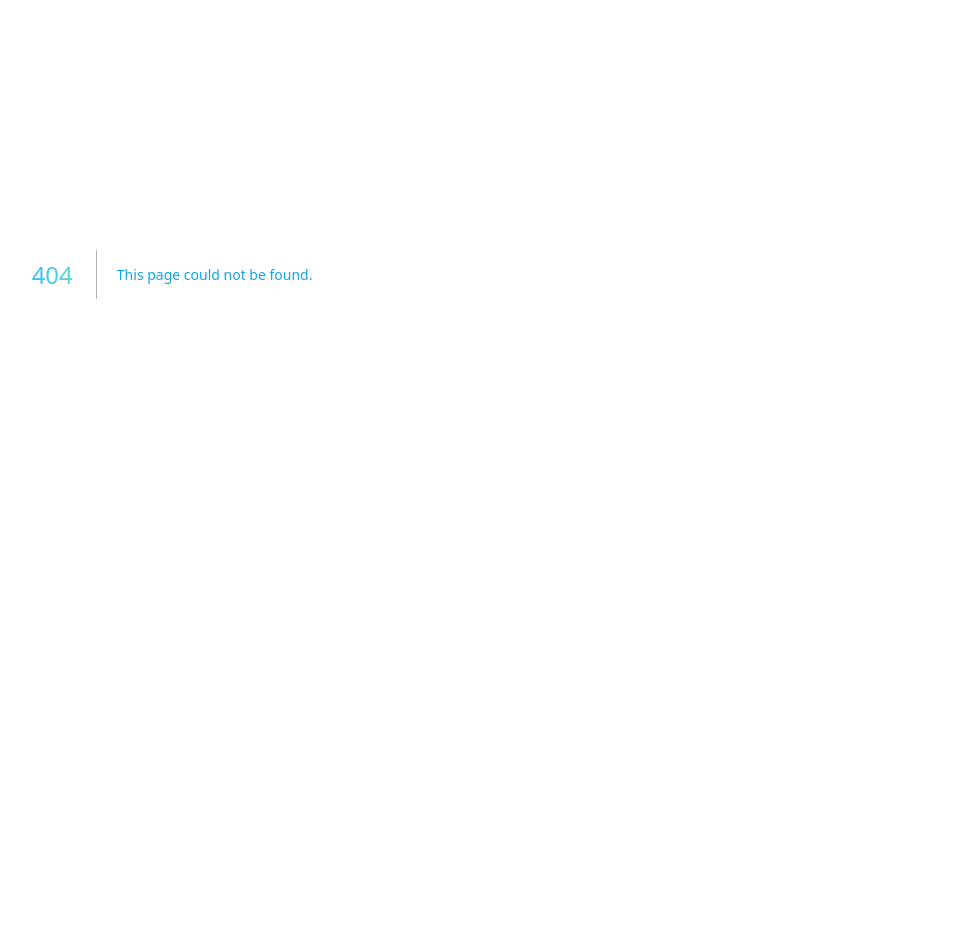
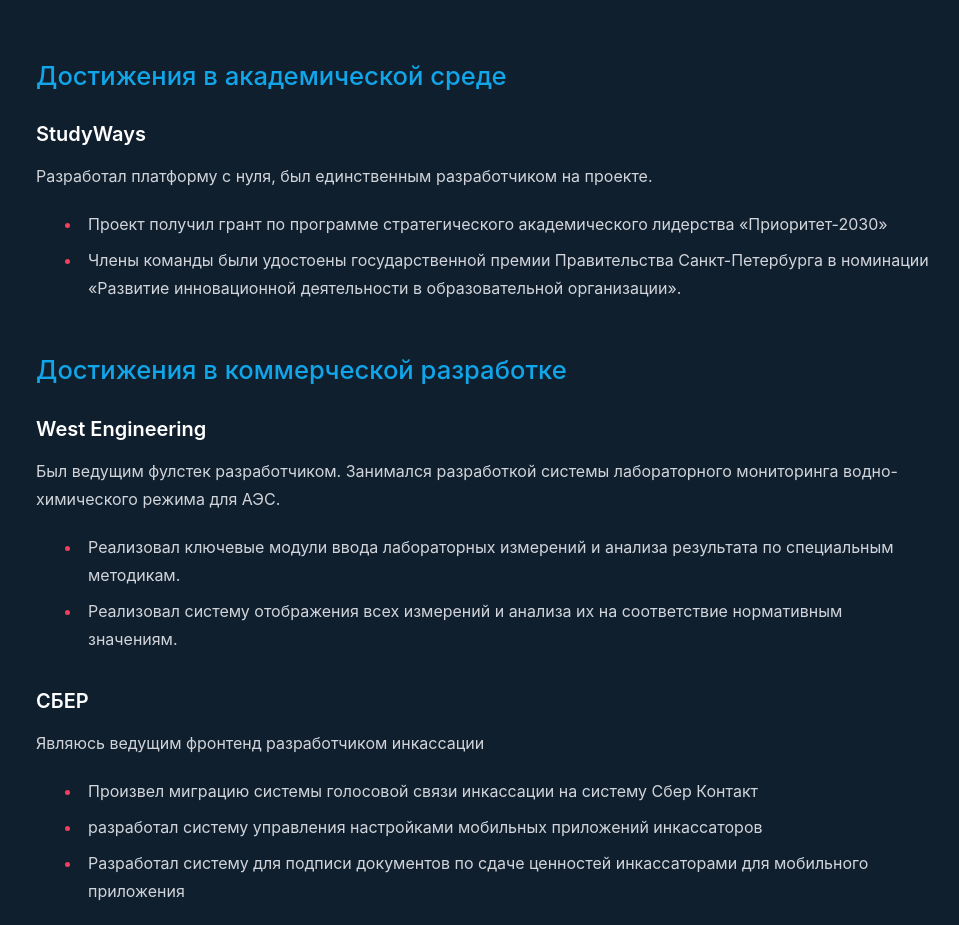
Before and after one commit to TeamHeightline/herzen-final-term-paper, a Next.js app: page /herzen-final-term-paper/about-me in a window 1280 px wide. Before the commit this address had no page. Shown: the part 126-1051 px from the top of the page, without its empty margins (156-1115 px from the left). Before the commit the page ends 800 px from the top, so only its background shows below. Built offline with nearby package versions, Linux system fonts and the light colour scheme.

Commit message:
Начал делать страницу "О себе"

```diff
--- /dev/null
+++ b/src/app/about-me/page.tsx
@@ -0,0 +1,52 @@
+export default function AboutMe() {
+  return (
+    <main className={'scroller flex w-screen flex-col items-center'}>
+      <div className={'max-w-4xl overflow-x-auto pt-20'}>
+        <h1>Обо мне</h1>
+        <h2>Достижения в академической среде</h2>
+        <h3>StudyWays</h3>
+        <div>
+          Разработал платформу с нуля, был единственным разработчиком на проекте.
+          <ul className={'ml-5 list-disc marker:text-rose-500'}>
+            <li>
+              Проект получил грант по программе стратегического академического лидерства
+              «Приоритет-2030»
+            </li>
+            <li>
+              Члены команды были удостоены государственной премии Правительства Санкт-Петербурга в
+              номинации «Развитие инновационной деятельности в образовательной организации».
+            </li>
+          </ul>
+        </div>
+        <h2 id={'lr2'}>Достижения в коммерческой разработке</h2>
+        <h3>West Engineering</h3>
+        <div>
+          Был ведущим фулстек разработчиком. Занимался разработкой системы лабораторного мониторинга
+          водно-химического режима для АЭС.
+          <ul className={'ml-5 list-disc marker:text-rose-500'}>
+            <li>
+              Реализовал ключевые модули ввода лабораторных измерений и анализа результата по
+              специальным методикам.
+            </li>
+            <li>
+              Реализовал систему отображения всех измерений и анализа их на соответствие нормативным
+              значениям.
+            </li>
+          </ul>
+        </div>
+        <h3>СБЕР</h3>
+        <div>
+          Являюсь ведущим фронтенд разработчиком инкассации
+          <ul className={'ml-5 list-disc marker:text-rose-500'}>
+            <li>Произвел миграцию системы голосовой связи инкассации на систему Сбер Контакт</li>
+            <li>разработал систему управления настройками мобильных приложений инкассаторов</li>
+            <li>
+              Разработал систему для подписи документов по сдаче ценностей инкассаторами для
+              мобильного приложения
+            </li>
+          </ul>
+        </div>
+      </div>
+    </main>
+  );
+}
--- a/src/shared/header/header.tsx
+++ b/src/shared/header/header.tsx
@@ -1,3 +1,5 @@
+import Link from 'next/link';
+
 export function Header() {
   return (
     <div
@@ -8,23 +10,30 @@
       <div
         className={'mx-auto flex h-[72px] w-full max-w-screen-xl items-center justify-between px-4'}
       >
-        <div
-          className={
-            'font-bold leading-relaxed text-lg text-white w-80'
-          }
-        >
-          Чирцов Тимофей
-        </div>
+        <div className={'w-80 text-lg font-bold leading-relaxed text-white'}>Чирцов Тимофей</div>
 
         <div className={'hidden w-full items-center md:flex'}>
-          <div className={'flex flex-row flex-1 gap-9'}>
-            <a className={'no-underline leading-relaxed text-body text-[--c-text-primary] w-max transition-[border] border-b-[3px] hover:border-sky-500 border-transparent font-medium'}>
+          <div className={'flex flex-1 flex-row gap-9'}>
+            <Link
+              href={'/about-me'}
+              className={
+                'text-body w-max border-b-[3px] border-transparent font-medium leading-relaxed text-[--c-text-primary] no-underline transition-[border] hover:border-sky-500'
+              }
+            >
               Обо мне
-            </a>
-            <a className={'no-underline leading-relaxed text-body text-[--c-text-primary] w-max transition-[border] border-b-[3px] hover:border-sky-500 border-transparent font-medium'}>
+            </Link>
+            <a
+              className={
+                'text-body w-max border-b-[3px] border-transparent font-medium leading-relaxed text-[--c-text-primary] no-underline transition-[border] hover:border-sky-500'
+              }
+            >
               Предметы
             </a>
-            <a className={'no-underline leading-relaxed text-body text-[--c-text-primary] w-max transition-[border] border-b-[3px] hover:border-sky-500 border-transparent font-medium'}>
+            <a
+              className={
+                'text-body w-max border-b-[3px] border-transparent font-medium leading-relaxed text-[--c-text-primary] no-underline transition-[border] hover:border-sky-500'
+              }
+            >
               Достижения
             </a>
           </div>
```
